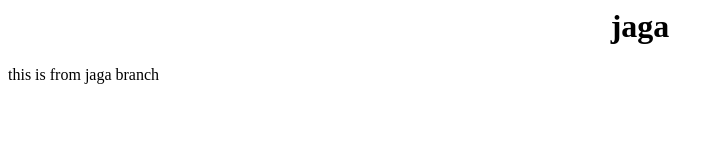
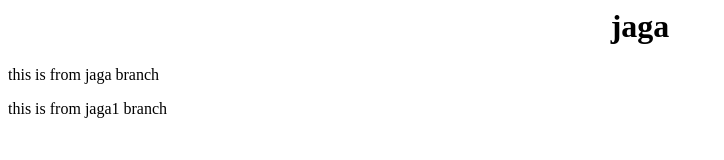
Before and after one commit to Jagadesh152004/github2, a plain HTML site: page index.html in a window 1280 px wide. Shown: the whole page, without its empty margins (0-724 px from the left). Drawn offline with Linux system fonts and the light colour scheme.

Commit message:
frm jaga1

```diff
--- a/index.html
+++ b/index.html
@@ -2,3 +2,4 @@
     <h1>jaga</h1>
 </center>
 <p>this is from jaga branch</p>
+<p>this is from jaga1 branch</p>
```
